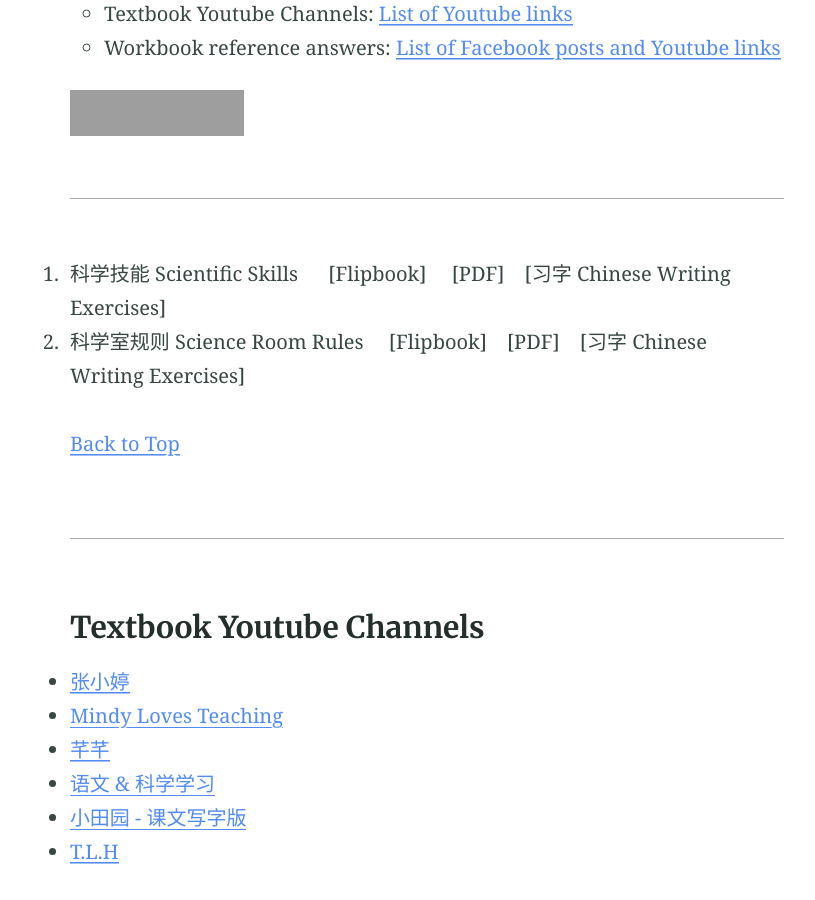
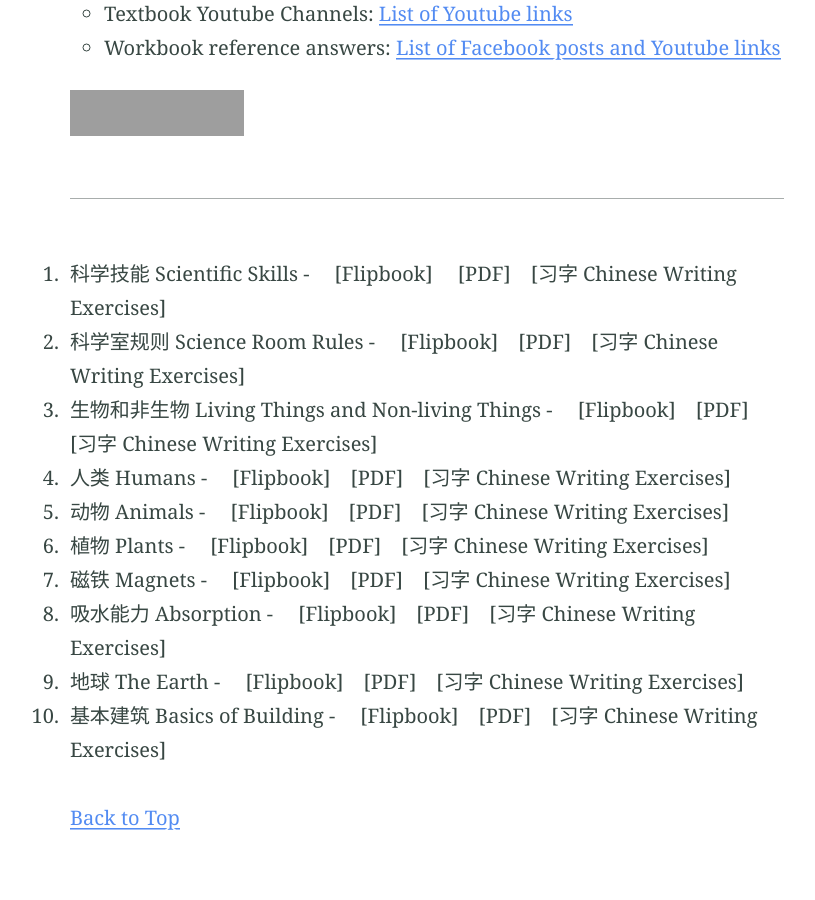
Before and after one commit to multilingual-malaysian/dlp_science, a Jekyll site: the page built from year1.md, in a window 1280 px wide and 900 px high, scrolled down 684 px, cut to the strip 0-900 px from the top of the window. Shown: the whole strip, without its empty margins (213-1028 px from the left). Built offline with Jekyll 4.4.1, drawn with Linux system fonts in a browser that asks for light colours; grey boxes are pictures that could not be loaded.

Commit message:
Update year1.md

```diff
--- a/year1.md
+++ b/year1.md
@@ -15,12 +15,16 @@
 
 ---
 
-1. 科学技能 Scientific Skills&emsp;&nbsp;&nbsp;[Flipbook]&emsp; [PDF]&emsp;[习字 Chinese Writing Exercises]
-2. 科学室规则 Science Room Rules&emsp;&nbsp;[Flipbook]&emsp;[PDF]&emsp;[习字 Chinese Writing Exercises]
-
-
-
-
+1. 科学技能 Scientific Skills - &emsp;[Flipbook]&emsp; [PDF]&emsp;[习字 Chinese Writing Exercises]
+2. 科学室规则 Science Room Rules - &emsp;[Flipbook]&emsp;[PDF]&emsp;[习字 Chinese Writing Exercises]
+3. 生物和非生物 Living Things and Non-living Things - &emsp;[Flipbook]&emsp;[PDF]&emsp;[习字 Chinese Writing Exercises]
+4. 人类 Humans - &emsp;[Flipbook]&emsp;[PDF]&emsp;[习字 Chinese Writing Exercises]
+5. 动物 Animals - &emsp;[Flipbook]&emsp;[PDF]&emsp;[习字 Chinese Writing Exercises]
+6. 植物 Plants - &emsp;[Flipbook]&emsp;[PDF]&emsp;[习字 Chinese Writing Exercises]
+7. 磁铁 Magnets - &emsp;[Flipbook]&emsp;[PDF]&emsp;[习字 Chinese Writing Exercises]
+8. 吸水能力 Absorption - &emsp;[Flipbook]&emsp;[PDF]&emsp;[习字 Chinese Writing Exercises]
+9. 地球 The Earth - &emsp;[Flipbook]&emsp;[PDF]&emsp;[习字 Chinese Writing Exercises]
+10. 基本建筑 Basics of Building - &emsp;[Flipbook]&emsp;[PDF]&emsp;[习字 Chinese Writing Exercises]
 
 [Back to Top](#top)
 
```
